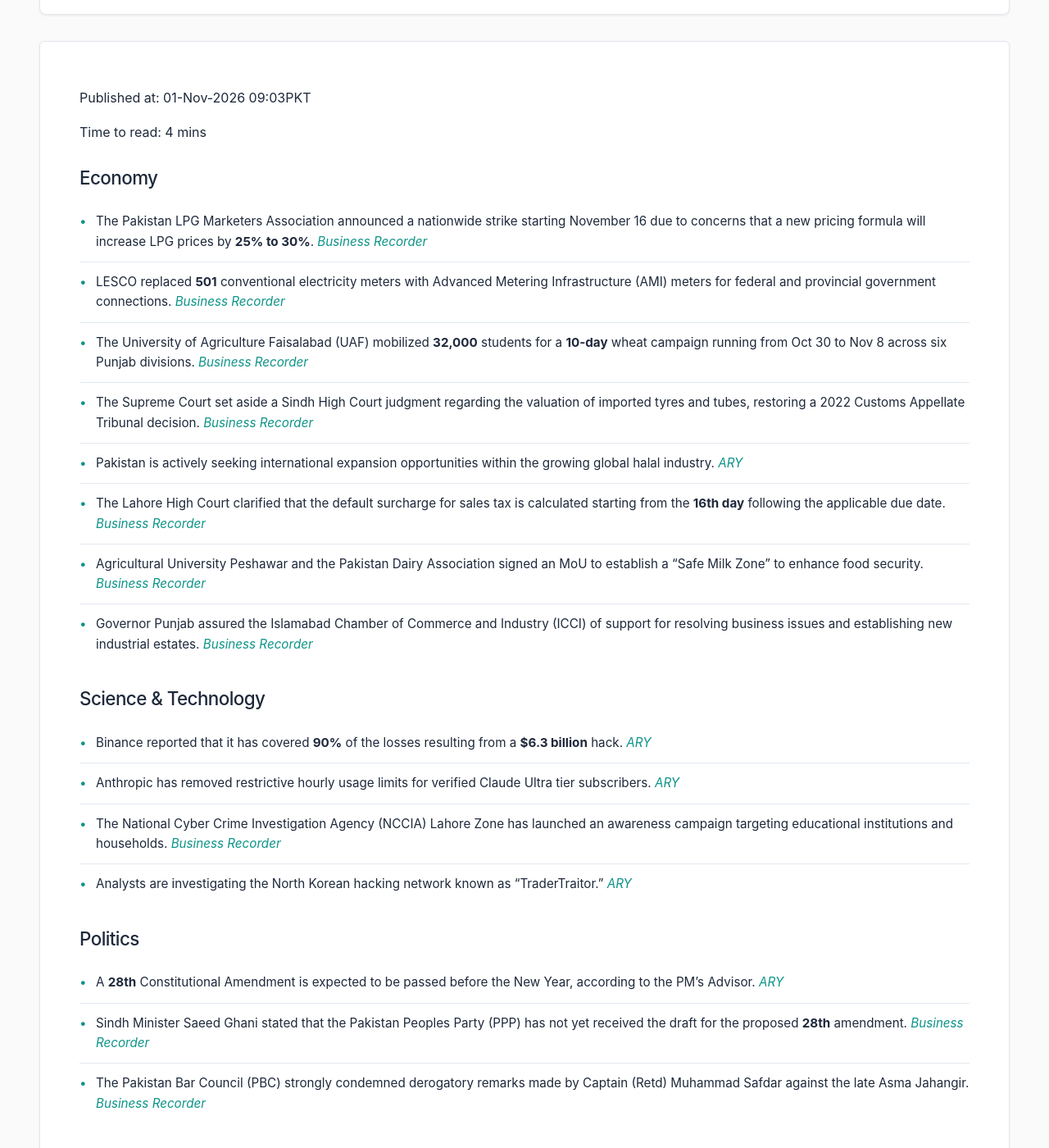
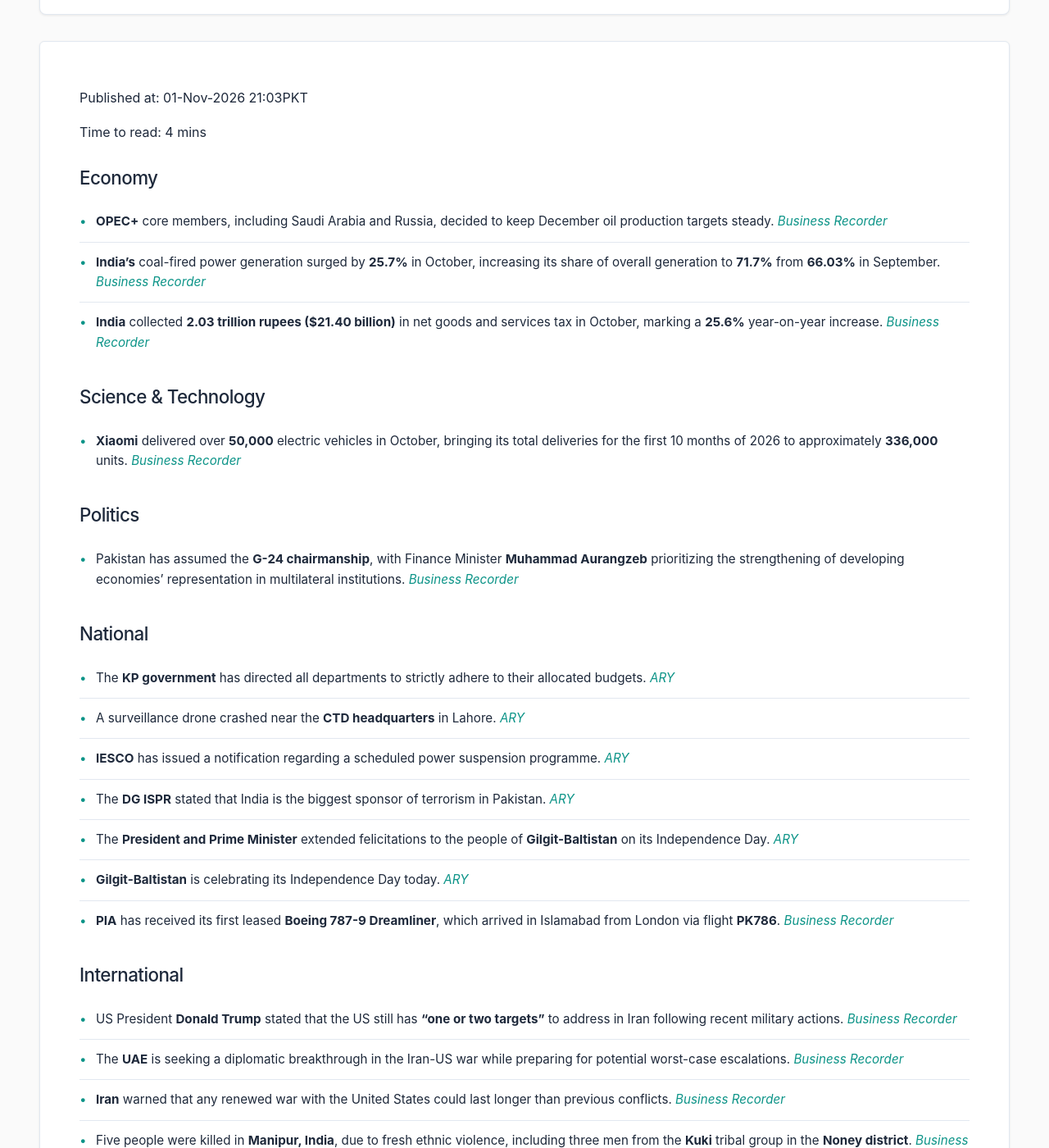
Before and after one commit to zsubzwary/news, a Jekyll site: the page built from en/index.md, in a window 1280 px wide and 1400 px high, scrolled down 209 px. Shown: the whole window at 82% size. Built offline with Jekyll 4.4.1, drawn with Linux system fonts in a browser that asks for light colours; some web fonts are replaced; comment, search, counter and statistics services are not loaded; some of the changed text lies outside the part shown.

Commit message:
DateTime; 2026-11-01T16:03:45.043Z

```diff
--- a/en/index.md
+++ b/en/index.md
@@ -4,51 +4,48 @@ title: Pakistan News Briefing
 lang: en
 ---
 
-Published at: 01-Nov-2026 09:03PKT
+Published at: 01-Nov-2026 21:03PKT
 
 Time to read: 4 mins
 
 ### Economy
-- The Pakistan LPG Marketers Association announced a nationwide strike starting November 16 due to concerns that a new pricing formula will increase LPG prices by **25% to 30%**. *[Business Recorder](https://www.brecorder.com/news/40446852/lpg-dealers-oppose-new-pricing-formula-say-will-observe-strike-from-16th)*
-- LESCO replaced **501** conventional electricity meters with Advanced Metering Infrastructure (AMI) meters for federal and provincial government connections. *[Business Recorder](https://www.brecorder.com/news/40446854/lesco-replaces-501-meters-with-ami-meters)*
-- The University of Agriculture Faisalabad (UAF) mobilized **32,000** students for a **10-day** wheat campaign running from Oct 30 to Nov 8 across six Punjab divisions. *[Business Recorder](https://www.brecorder.com/news/40446839/uaf-mobilises-32000-students-for-10-day-wheat-campaign)*
-- The Supreme Court set aside a Sindh High Court judgment regarding the valuation of imported tyres and tubes, restoring a 2022 Customs Appellate Tribunal decision. *[Business Recorder](https://www.brecorder.com/news/40446877/value-of-imported-tyres-tubes-sc-sets-aside-shc-verdict)*
-- Pakistan is actively seeking international expansion opportunities within the growing global halal industry. *[ARY](https://arynews.tv/pakistan-seeks-global-opportunities-in-growing-halal-industry)*
-- The Lahore High Court clarified that the default surcharge for sales tax is calculated starting from the **16th day** following the applicable due date. *[Business Recorder](https://www.brecorder.com/news/40446844/lhc-clarifies-st-default-surcharge-calculation-period)*
-- Agricultural University Peshawar and the Pakistan Dairy Association signed an MoU to establish a "Safe Milk Zone" to enhance food security. *[Business Recorder](https://www.brecorder.com/news/40446847/aup-dairy-association-join-hands-for-food-security)*
-- Governor Punjab assured the Islamabad Chamber of Commerce and Industry (ICCI) of support for resolving business issues and establishing new industrial estates. *[Business Recorder](https://www.brecorder.com/news/40446849/governor-punjab-assures-icci-of-resolving-business-issues)*
+- **OPEC+** core members, including Saudi Arabia and Russia, decided to keep December oil production targets steady. *[Business Recorder](https://www.brecorder.com/news/40446913/opec-keeps-december-oil-output-targets-steady-ahead-of-tougher-call-for-2027)*
+- **India's** coal-fired power generation surged by **25.7%** in October, increasing its share of overall generation to **71.7%** from **66.03%** in September. *[Business Recorder](https://www.brecorder.com/news/40446907/indias-october-coal-fired-power-output-jumps-most-in-3-years-as-hydro-generation-slumps)*
+- **India** collected **2.03 trillion rupees ($21.40 billion)** in net goods and services tax in October, marking a **25.6%** year-on-year increase. *[Business Recorder](https://www.brecorder.com/news/40446905/indias-october-net-goods-and-services-tax-collection-rises-256-year-on-year)*
 
 ### Science & Technology
-- Binance reported that it has covered **90%** of the losses resulting from a **$6.3 billion** hack. *[ARY](https://arynews.tv/binance-says-it-has-covered-90-of-losses-from-6-3-billion-hack-so-far)*
-- Anthropic has removed restrictive hourly usage limits for verified Claude Ultra tier subscribers. *[ARY](https://arynews.tv/anthropic-removes-restrictive-hourly-limits-for-verified-claude-ultra-tier-subscribers)*
-- The National Cyber Crime Investigation Agency (NCCIA) Lahore Zone has launched an awareness campaign targeting educational institutions and households. *[Business Recorder](https://www.brecorder.com/news/40446838/cybercrime-awareness-drive)*
-- Analysts are investigating the North Korean hacking network known as "TraderTraitor." *[ARY](https://arynews.tv/who-is-behind-tradertraitor-inside-north-koreas-hacking-network)*
+- **Xiaomi** delivered over **50,000** electric vehicles in October, bringing its total deliveries for the first 10 months of 2026 to approximately **336,000** units. *[Business Recorder](https://www.brecorder.com/news/40446906/xiaomis-october-ev-deliveries-top-50000-hit-2026-monthly-high)*
 
 ### Politics
-- A **28th** Constitutional Amendment is expected to be passed before the New Year, according to the PM’s Advisor. *[ARY](https://arynews.tv/28th-constitutional-amendment-expected-before-new-year-pms-advisor)*
-- Sindh Minister Saeed Ghani stated that the Pakistan Peoples Party (PPP) has not yet received the draft for the proposed **28th** amendment. *[Business Recorder](https://www.brecorder.com/news/40446879/saeed-says-ppp-yet-to-receive-draft-of-28th-amendment)*
-- The Pakistan Bar Council (PBC) strongly condemned derogatory remarks made by Captain (Retd) Muhammad Safdar against the late Asma Jahangir. *[Business Recorder](https://www.brecorder.com/news/40446848/pbc-condemns-safdars-remarks-against-asma-jahangir)*
+- Pakistan has assumed the **G-24 chairmanship**, with Finance Minister **Muhammad Aurangzeb** prioritizing the strengthening of developing economies' representation in multilateral institutions. *[Business Recorder](https://www.brecorder.com/news/40446904/pakistan-assumes-g-24-chairmanship-seeks-global-financial-reforms)*
 
 ### National
-- The Punjab Family Planning Program's 'Behtarqadam' initiative has reached approximately **100,000** people through **755** events across all **41** districts of Punjab. *[Business Recorder](https://www.brecorder.com/news/40446878/pfpps-behtarqadam-programme-promoting-new-thinking)*
-- A road accident near the Rashakai Interchange resulted in **3** deaths and **14** injuries when a passenger van overturned. *[Business Recorder](https://www.brecorder.com/news/40446851/three-killed-14-injured-in-road-accident)*
-- Federal Minister Musadik Malik called for the integration of satellite technology and AI into Pakistan's disaster management for preventive action. *[Business Recorder](https://www.brecorder.com/news/40446850/musadik-calls-for-accurate-early-warnings-to-identify-disasters)*
-- The Neela Gumbad project is underway to improve the urban landscape while preserving the historical character of the area in Lahore. *[Business Recorder](https://www.brecorder.com/news/40446855/neela-gumbad-will-improve-historical-character-of-area-dg-pwca)*
+- The **KP government** has directed all departments to strictly adhere to their allocated budgets. *[ARY](https://arynews.tv/kp-government-directs-departments-to-stay-within-allocated-budgets)*
+- A surveillance drone crashed near the **CTD headquarters** in Lahore. *[ARY](https://arynews.tv/surveillance-drone-crashes-ctd-headquarters-lahore)*
+- **IESCO** has issued a notification regarding a scheduled power suspension programme. *[ARY](https://arynews.tv/iesco-notifies-power-suspension-programme)*
+- The **DG ISPR** stated that India is the biggest sponsor of terrorism in Pakistan. *[ARY](https://arynews.tv/india-biggest-sponsor-of-terrorism-in-pakistan-says-dg-ispr)*
+- The **President and Prime Minister** extended felicitations to the people of **Gilgit-Baltistan** on its Independence Day. *[ARY](https://arynews.tv/president-pm-extend-felicitations-to-people-of-gilgit-baltistan-on-independence-day)*
+- **Gilgit-Baltistan** is celebrating its Independence Day today. *[ARY](https://arynews.tv/gb-independence-day-being-celebrated-today)*
+- **PIA** has received its first leased **Boeing 787-9 Dreamliner**, which arrived in Islamabad from London via flight **PK786**. *[Business Recorder](https://www.brecorder.com/news/40446914/pias-first-boeing-787-9-dreamliner-arrives-in-pakistan)*
 
 ### International
-- Thousands of Gen Z protesters joined Halloween rallies in Germany. *[ARY](https://arynews.tv/gen-z-protests-reach-germany-as-thousands-join-halloween-rallies)*
-- Clashes were reported in France as hundreds of thousands of people participated in protests. *[ARY](https://arynews.tv/clashes-break-out-as-hundreds-of-thousands-protest-in-france)*
-- The Sri Lankan High Commissioner to Pakistan called for enhanced trade, investment, and commercial engagement between the two nations. *[Business Recorder](https://www.brecorder.com/news/40446845/sri-lankan-hc-calls-for-stronger-trade-ties-with-pakistan)*
+- US President **Donald Trump** stated that the US still has **"one or two targets"** to address in Iran following recent military actions. *[Business Recorder](https://www.brecorder.com/news/40446917/trump-says-us-still-has-one-or-two-targets-in-iran)*
+- The **UAE** is seeking a diplomatic breakthrough in the Iran-US war while preparing for potential worst-case escalations. *[Business Recorder](https://www.brecorder.com/news/40446916/uae-says-hoping-for-breakthrough-yet-braced-for-the-worst-in-iran-us-war)*
+- **Iran** warned that any renewed war with the United States could last longer than previous conflicts. *[Business Recorder](https://www.brecorder.com/news/40446915/iran-warns-new-war-could-last-longer-after-trump-threatens-strikes)*
+- Five people were killed in **Manipur, India**, due to fresh ethnic violence, including three men from the **Kuki** tribal group in the **Noney district**. *[Business Recorder](https://www.brecorder.com/news/40446912/five-killed-in-fresh-ethnic-violence-in-indias-manipur-state)*
+- Police cleared a housing protest camp in **Lisbon's Rossio Square** following demonstrations against rising rents and a new rental bill. *[Business Recorder](https://www.brecorder.com/news/40446908/police-clear-new-lisbon-housing-protest-camp-after-thousands-rally)*
+- US Secretary of State **Marco Rubio** noted growing international interest in a limited ceasefire in the **Black Sea** to secure energy and grain shipments. *[Business Recorder](https://www.brecorder.com/news/40446900/us-canada-see-growing-interest-in-limited-ceasefire-in-black-sea)*
 
 ### Sports
-- Imad Wasim defended Babar Azam against critics, labeling him a "superstar." *[ARY](https://arynews.tv/babar-azam-is-a-superstar-imad-wasim-slams-critics)*
+- Cricketer **Hardik Pandya** won **Rs 94 lakh** in a baseball challenge against YouTuber **MrBeast**. *[ARY](https://arynews.tv/hardik-pandya-wins-rs-94-lakh-in-baseball-challenge-against-youtuber-mrbeast)*
+- **New Zealand** defeated India by seven wickets in the fifth T20, with **Tim Seifert** scoring **93 off 50 balls**. *[Business Recorder](https://www.brecorder.com/news/40446918/seifert-blasts-93-as-new-zealand-win-fifth-india-t20)*
+- **Borussia Dortmund** secured a **2-2** draw against **Bayern Munich** following a missed penalty by **Harry Kane**. *[Business Recorder](https://www.brecorder.com/news/40446911/kane-misses-penalty-hits-post-as-dortmund-snatch-draw)*
+- **Barcelona** defeated **Alaves 6-1**, moving to the top of LaLiga with **30 points**. *[Business Recorder](https://www.brecorder.com/news/40446910/barcelona-bounce-back-with-6-1-win-over-alaves)*
+- **Diana Shnaider** won the **Pan Pacific Open** in Tokyo, defeating **Leylah Fernandez 6-4, 5-7, 6-2**. *[Business Recorder](https://www.brecorder.com/news/40446909/shnaider-downs-fernandez-in-pan-pacific-open-final-in-tokyo)*
+- **South Africa** won the three-Test series against **Australia 2-1**, led by **Simon Harmer's 6-16** and **Kagiso Rabada** reaching **350 Test wickets**. *[Business Recorder](https://www.brecorder.com/news/40446903/harmer-rabada-steer-south-africa-to-series-win-over-australia)*
+- **Carlos Alcaraz** reached the **Vienna Open** final after defeating **Daniil Medvedev 6-4, 7-6(2)**. *[Business Recorder](https://www.brecorder.com/news/40446901/alcaraz-reaches-first-vienna-final-to-face-de-minaur-after-zverev-upset)*
 
 ### Health
-- The Drug Regulatory Authority of Pakistan (DRAP) has registered over **86,000** medicines under the Track and Trace System to ensure authenticity and price transparency. *[Business Recorder](https://www.brecorder.com/news/40446841/drap-made-transparent-digitalised-says-kamal)*
-- The Balochistan government dismissed **72** more doctors for unauthorized absence, bringing the total number of dismissed employees to **200**. *[Business Recorder](https://www.brecorder.com/news/40446853/balochistan-removes-72-more-doctors)*
-- The Punjab Safe Cities Authority (PSCA) has begun installing emergency QR panic buttons in government hospitals across Punjab. *[Business Recorder](https://www.brecorder.com/news/40446846/psca-launches-emergency-panic-buttons-in-hospitals)*
-- Expanded Cardiac Electrophysiology (EP) services have been inaugurated at SICVD Tando Muhammad Khan. *[Business Recorder](https://www.brecorder.com/news/40446842/cardiac-care-ep-services-now-available-at-sicvd-tm-khan)*
-- The Pakistan Pharmaceutical Manufacturers’ Association (PPMA) is mourning the death of former Chairman Dr. Shaikh Kaiser Waheed. *[Business Recorder](https://www.brecorder.com/news/40446843/ppma-mourns-demise-of-former-chairman)*
-
-### Other
-- A **90-year-old** Japanese bodybuilder delivered an impressive performance in Spain. *[ARY](https://arynews.tv/90-year-old-japanese-bodybuilder-defies-age-with-impressive-performance-in-spain)*
+- **DRAP** has issued an alert regarding the presence of counterfeit **influenza vaccines** in Pakistan. *[ARY](https://arynews.tv/drap-issues-alert-over-counterfeit-influenza-vaccines-in-pakistan)*
+- Pakistan reported its **eighth polio case of 2026** in the **Khyber district**, with a total of six cases in KP and two in Sindh. *[Business Recorder](https://www.brecorder.com/news/40446919/pakistan-reports-eighth-polio-case-of-2026-from-kps-khyber-district)*
+- A special sub-national polio vaccination campaign will be conducted in **97 districts** from **November 2 to November 8**. *[Business Recorder](https://www.brecorder.com/news/40446919/pakistan-reports-eighth-polio-case-of-2026-from-kps-khyber-district)*
```
